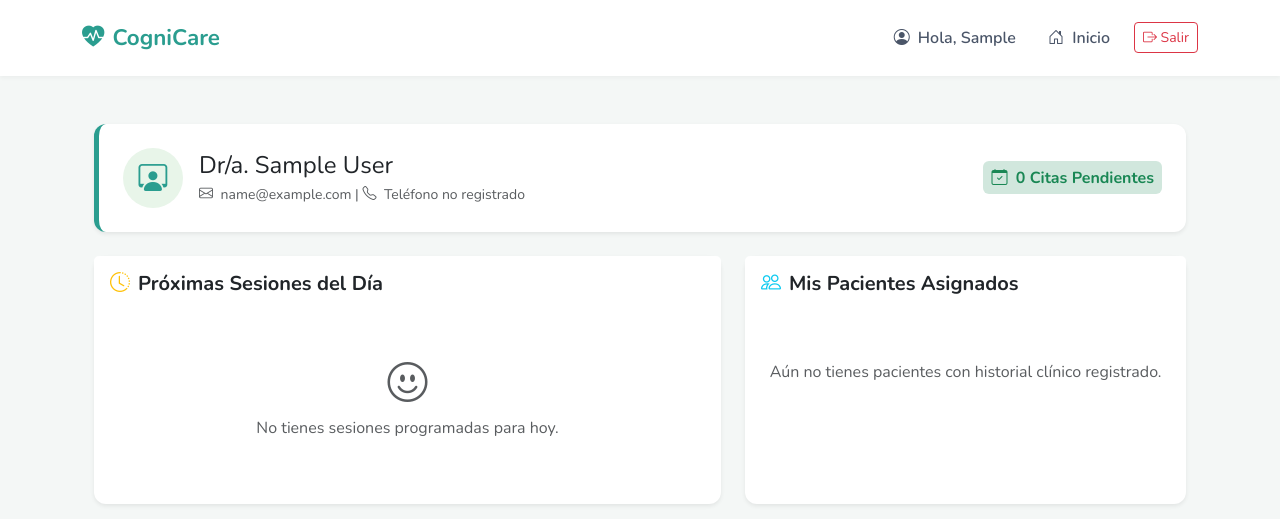
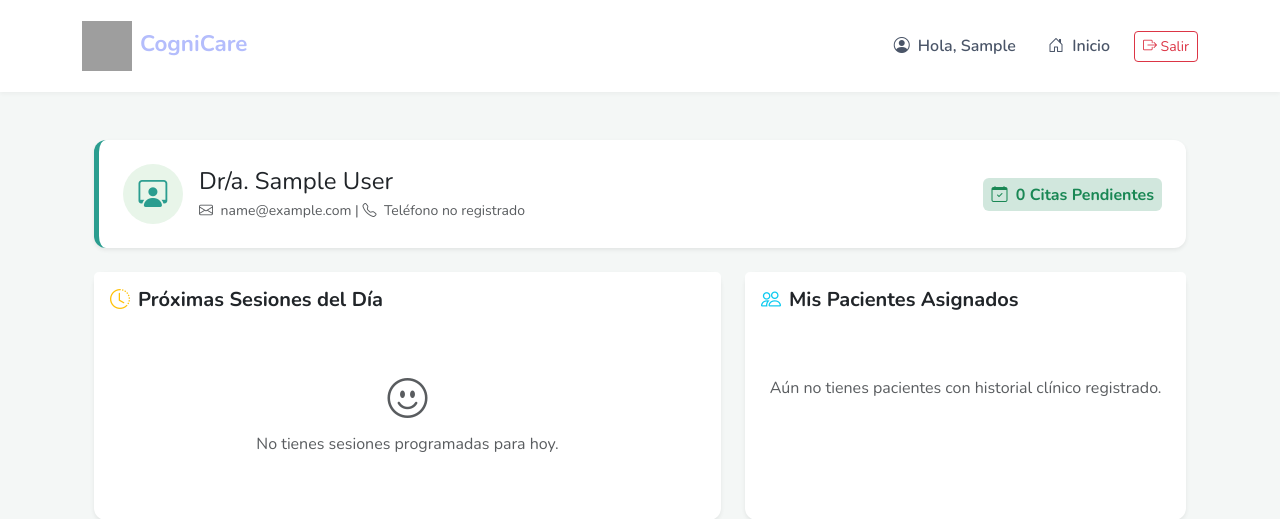
Before and after one commit to dynarro/cognicare, a Django app: page / in a window 1280 px wide. Shown: the top 519 px of the page. Run offline with Django 5.2, Linux system fonts and the light colour scheme; the visitor is signed in with stand-in values (Sample User, id 1); data comes from the database, SQL or seed files in the repository; data that the repository does not hold is empty; grey boxes are pictures that could not be loaded.

Commit message:
added logo to base template

```diff
--- a/cogni_app/templates/base.html
+++ b/cogni_app/templates/base.html
@@ -1,3 +1,4 @@
+{% load static %}
 <!DOCTYPE html>
 <html lang="es">
 <head>
@@ -28,7 +29,7 @@
         }
         .navbar-brand {
             font-weight: 700;
-            color: #2a9d8f !important; /* Verde turquesa característico de apps de salud */
+            color: #B4BDFC !important; /* Verde turquesa característico de apps de salud */
             font-size: 1.4rem;
         }
         .nav-link {
@@ -36,7 +37,7 @@
             color: #4a5568 !important;
         }
         .nav-link:hover {
-            color: #2a9d8f !important;
+            color: #141738 !important;
         }
         footer {
             background-color: #ffffff;
@@ -58,7 +59,7 @@
     <nav class="navbar navbar-expand-lg py-3 mb-4">
         <div class="container">
             <a class="navbar-brand" href="{% url 'dashboard' %}">
-                <i class="bi bi-heart-pulse-fill me-2"></i>CogniCare
+                <img src="{% static 'images/logo.jpg' %}" alt="" width="50" height="50" class="me-2">CogniCare
             </a>
             <button class="navbar-expand navbar-toggler" type="button" data-bs-toggle="collapse" data-bs-target="#navbarNav">
                 <span class="navbar-toggler-icon"></span>
```
